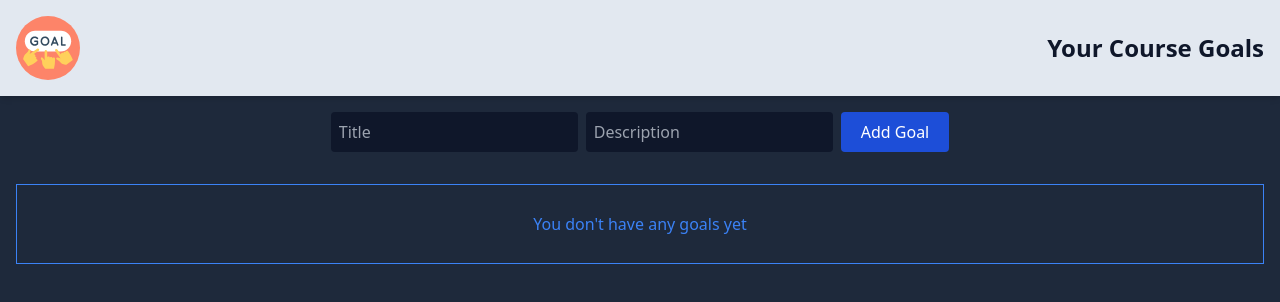
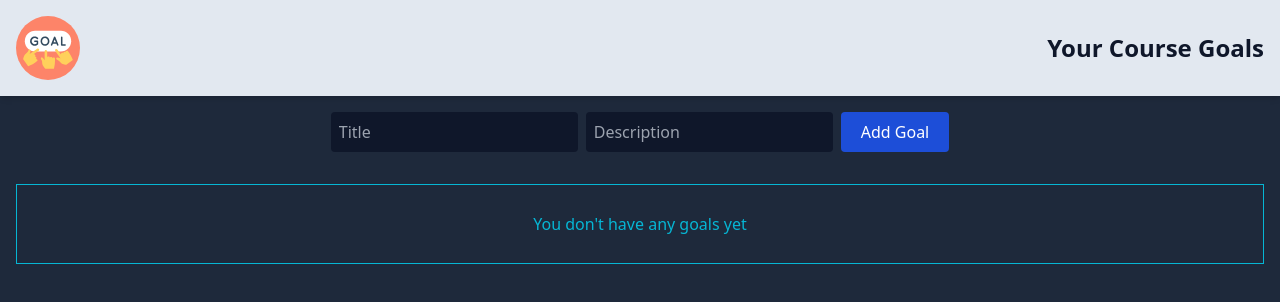
Before and after one commit to SmackSmash/react-ts-basics, a React (Vite) app: page / in a window 1280 px wide. Shown: the top 302 px of the page. Built offline with nearby package versions, Linux system fonts and the light colour scheme.

Commit message:
Small styling change

```diff
--- a/src/components/InfoBox.tsx
+++ b/src/components/InfoBox.tsx
@@ -9,7 +9,7 @@ const InfoBox = ({ mode, children }: PropsWithChildren<InfoBoxProps>) => {
 
   if (mode === 'hint') {
     return (
-      <aside className={`${infoBoxClasses} border-blue-500 text-blue-500`}>
+      <aside className={`${infoBoxClasses} border-cyan-500 text-cyan-500`}>
         <p>{children}</p>
       </aside>
     );
```
